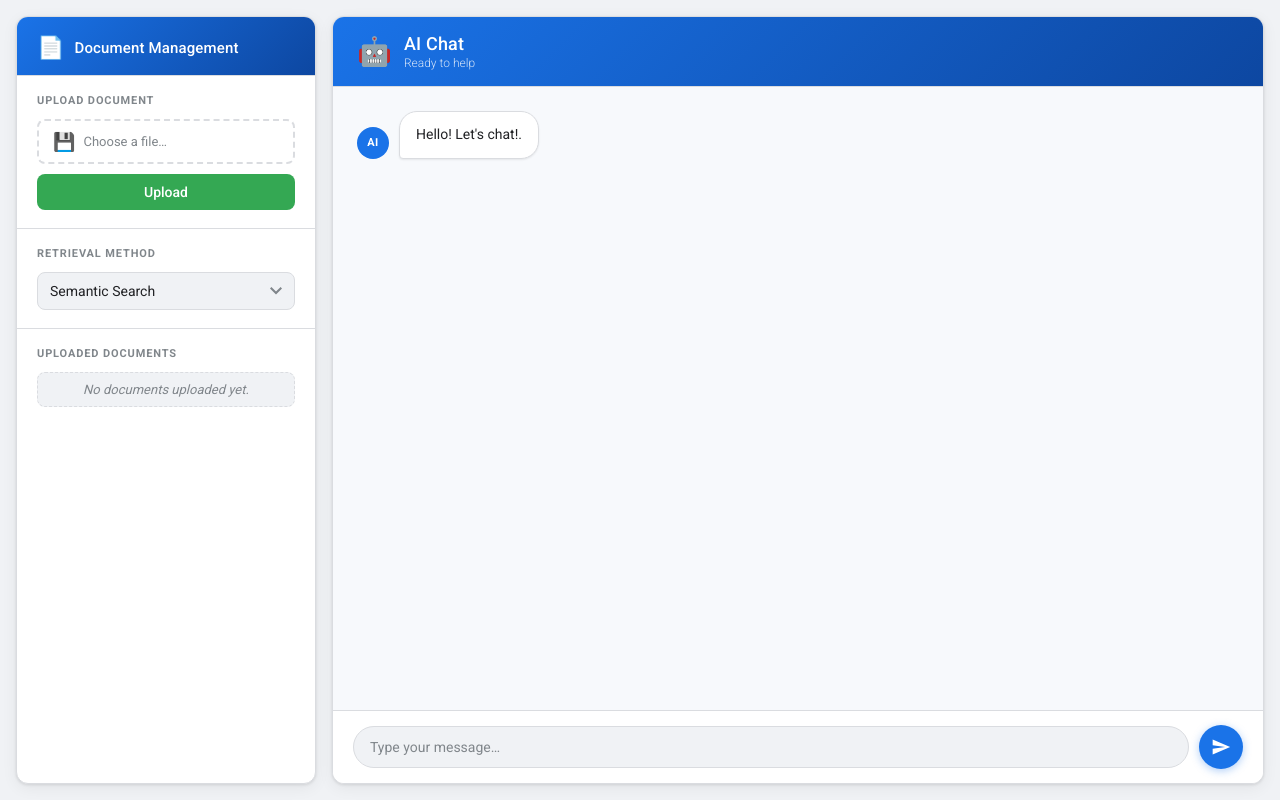
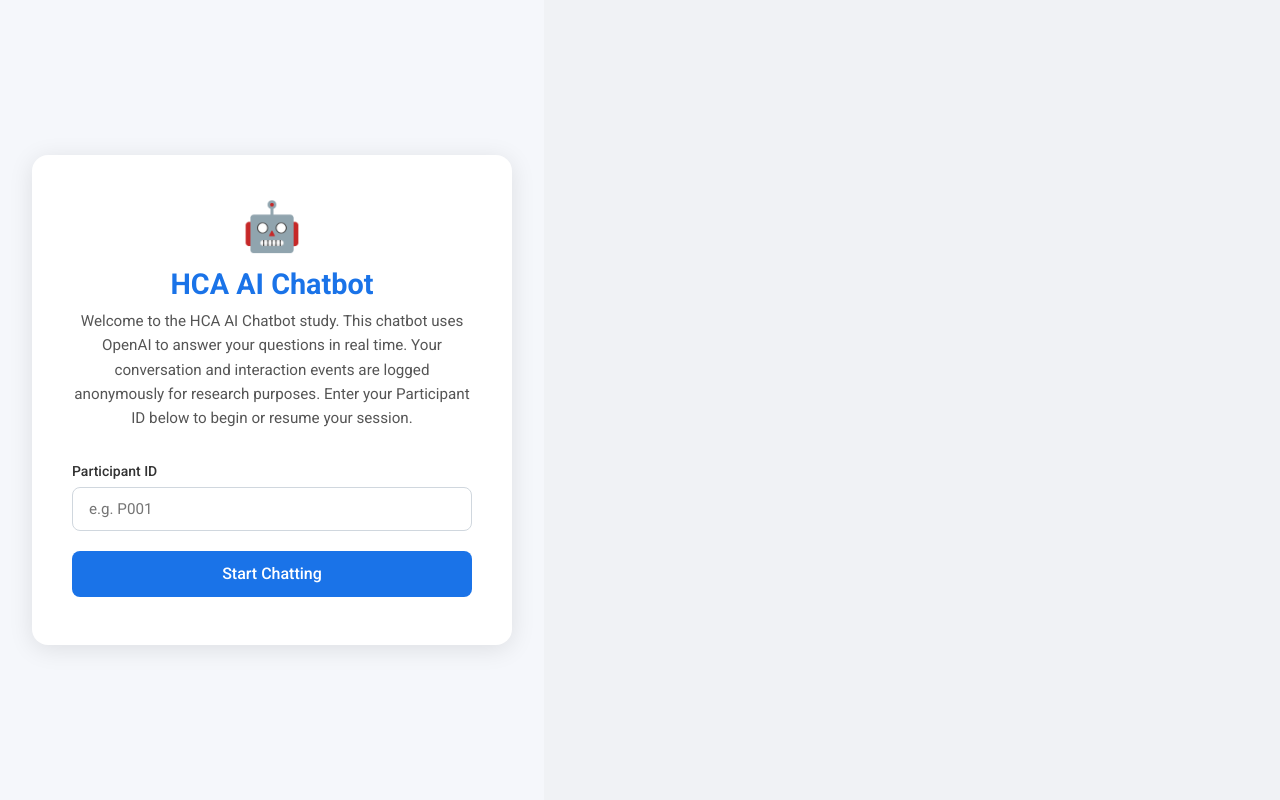
Before and after one commit to ebeckk/HCA, a website: page ai-chatbot/public/index.html in a window 1280 px wide. Drawn offline with Linux system fonts and the light colour scheme; no server answers.

Commit message:
finished the rest. everything seems to be working

```diff
--- a/ai-chatbot/public/index.html
+++ b/ai-chatbot/public/index.html
@@ -3,7 +3,7 @@
   <head>
     <meta charset="UTF-8" />
     <meta name="viewport" content="width=device-width, initial-scale=1.0" />
-    <title>HCA Chat</title>
+    <title>HCA Chat - Welcome</title>
     <link rel="preconnect" href="https://fonts.googleapis.com" />
     <link rel="preconnect" href="https://fonts.gstatic.com" crossorigin />
     <link
@@ -11,82 +11,135 @@
       rel="stylesheet"
     />
     <link rel="stylesheet" href="style.css" />
+    <style>
+      .welcome-wrapper {
+        display: flex;
+        flex-direction: column;
+        align-items: center;
+        justify-content: center;
+        min-height: 100vh;
+        padding: 2rem;
+        background: var(--bg-color, #f5f7fb);
+      }
+      .welcome-card {
+        background: #fff;
+        border-radius: 16px;
+        box-shadow: 0 4px 24px rgba(0,0,0,0.1);
+        padding: 3rem 2.5rem;
+        max-width: 480px;
+        width: 100%;
+        text-align: center;
+      }
+      .welcome-card .chat-icon {
+        font-size: 3rem;
+        display: block;
+        margin-bottom: 1rem;
+      }
+      .welcome-card h1 {
+        font-size: 1.8rem;
+        font-weight: 700;
+        color: #1a73e8;
+        margin: 0 0 0.5rem;
+      }
+      .welcome-card p {
+        color: #555;
+        font-size: 0.95rem;
+        line-height: 1.6;
+        margin: 0 0 2rem;
+      }
+      .welcome-card .participant-label {
+        display: block;
+        font-weight: 500;
+        color: #333;
+        margin-bottom: 0.5rem;
+        text-align: left;
+      }
+      .welcome-card input[type="text"] {
+        width: 100%;
+        padding: 0.75rem 1rem;
+        border: 1.5px solid #d0d7de;
+        border-radius: 8px;
+        font-size: 0.95rem;
+        font-family: inherit;
+        outline: none;
+        box-sizing: border-box;
+        transition: border-color 0.2s;
+      }
+      .welcome-card input[type="text"]:focus {
+        border-color: #1a73e8;
+      }
+      .welcome-card button {
+        margin-top: 1.25rem;
+        width: 100%;
+        padding: 0.85rem;
+        background: #1a73e8;
+        color: #fff;
+        border: none;
+        border-radius: 8px;
+        font-size: 1rem;
+        font-weight: 500;
+        font-family: inherit;
+        cursor: pointer;
+        transition: background 0.2s;
+      }
+      .welcome-card button:hover {
+        background: #1558c0;
+      }
+      .error-msg {
+        color: #d93025;
+        font-size: 0.85rem;
+        margin-top: 0.5rem;
+        display: none;
+      }
+    </style>
   </head>
   <body>
-    <div class="app-wrapper">
-      <aside id="doc-panel">
-        <div class="panel-header">
-          <span class="panel-icon">&#128196;</span>
-          <h2>Document Management</h2>
+    <div class="welcome-wrapper">
+      <div class="welcome-card">
+        <span class="chat-icon">&#129302;</span>
+        <h1>HCA AI Chatbot</h1>
+        <div>
+          <p>
+            Welcome to the HCA AI Chatbot study. This chatbot uses OpenAI to answer
+            your questions in real time. Your conversation and interaction events are
+            logged anonymously for research purposes. Enter your Participant ID below
+            to begin or resume your session.
+          </p>
         </div>
+        <label class="participant-label" for="participant-input">Participant ID</label>
+        <input
+          type="text"
+          id="participant-input"
+          placeholder="e.g. P001"
+          autocomplete="off"
+        />
+        <p class="error-msg" id="error-msg">Please enter a Participant ID.</p>
+        <button id="start-btn">Start Chatting</button>
+      </div>
+    </div>
+    <script>
+      const startBtn = document.getElementById("start-btn");
+      const participantInput = document.getElementById("participant-input");
+      const errorMsg = document.getElementById("error-msg");
 
-        <section class="panel-section">
-          <h3 class="section-label">Upload Document</h3>
-          <form id="upload-form">
-            <label class="file-label" for="file-input">
-              <span class="file-icon">&#128190;</span>
-              <span class="file-text">Choose a file&hellip;</span>
-            </label>
-            <input type="file" id="file-input" accept=".pdf,.txt,.docx" />
-            <button type="button" id="upload-btn">Upload</button>
-          </form>
-        </section>
+      startBtn.addEventListener("click", () => {
+        const id = participantInput.value.trim();
+        if (!id) {
+          errorMsg.style.display = "block";
+          return;
+        }
+        errorMsg.style.display = "none";
+        localStorage.setItem("participantID", id);
+        window.location.href = "/chat.html";
+      });
 
-        <section class="panel-section">
-          <h3 class="section-label">Retrieval Method</h3>
-          <select id="retrieval-method">
-            <option value="semantic">Semantic Search</option>
-            <option value="tfidf">TF-IDF</option>
-          </select>
-        </section>
+      participantInput.addEventListener("keydown", (e) => {
+        if (e.key === "Enter") startBtn.click();
+      });
 
-        <section class="panel-section">
-          <h3 class="section-label">Uploaded Documents</h3>
-          <ul id="uploaded-docs">
-            <li class="doc-placeholder">No documents uploaded yet.</li>
-          </ul>
-        </section>
-      </aside>
-
-      <main id="chat-container">
-        <header class="chat-header">
-          <div class="chat-header-title">
-            <span class="chat-icon">&#129302;</span>
-            <div>
-              <h1>AI Chat</h1>
-              <span class="chat-status">Ready to help</span>
-            </div>
-          </div>
-        </header>
-
-        <div id="messages">
-          <div class="message bot-message">
-            <div class="message-avatar">AI</div>
-            <div class="message-bubble">Hello! Let's chat!.</div>
-          </div>
-        </div>
-
-        <div class="chat-input-bar">
-          <input
-            type="text"
-            id="user-input"
-            placeholder="Type your message…"
-            autocomplete="off"
-          />
-          <button id="send-btn" type="button" aria-label="Send message">
-            <svg
-              xmlns="http://www.w3.org/2000/svg"
-              viewBox="0 0 24 24"
-              fill="currentColor"
-              width="20"
-              height="20"
-            >
-              <path d="M2.01 21L23 12 2.01 3 2 10l15 2-15 2z" />
-            </svg>
-          </button>
-        </div>
-      </main>
-    </div>
-    <script src="script.js"></script>
+      // Pre-fill if already set
+      const existing = localStorage.getItem("participantID");
+      if (existing) participantInput.value = existing;
+    </script>
   </body>
 </html>
--- a/ai-chatbot/public/script.js
+++ b/ai-chatbot/public/script.js
@@ -5,11 +5,17 @@
 const uploadBtn = document.getElementById("upload-btn");
 const fileInput = document.getElementById("file-input");
 
+// If not on the chat page, stop here
+if (!inputField || !sendBtn || !messagesContainer) {
+  throw new Error("Chat elements not found — not on chat page.");
+}
+
 function getParticipantID() {
   const storageKey = "participantID";
   let participantID = localStorage.getItem(storageKey);
 
   if (!participantID) {
+    // Fallback: generate one if somehow they landed here without going through index
     participantID =
       window.crypto?.randomUUID?.() ||
       `participant-${Date.now()}-${Math.floor(Math.random() * 10000)}`;
--- a/ai-chatbot/server.js
+++ b/ai-chatbot/server.js
@@ -1,5 +1,5 @@
 const path = require("path");
-require("dotenv").config({ path: path.join(__dirname, "..", ".env") });
+require("dotenv").config({ path: path.join(__dirname, ".env") });
 
 const express = require("express");
 const mongoose = require("mongoose");
```
Also changed, not shown: 1 other file.
